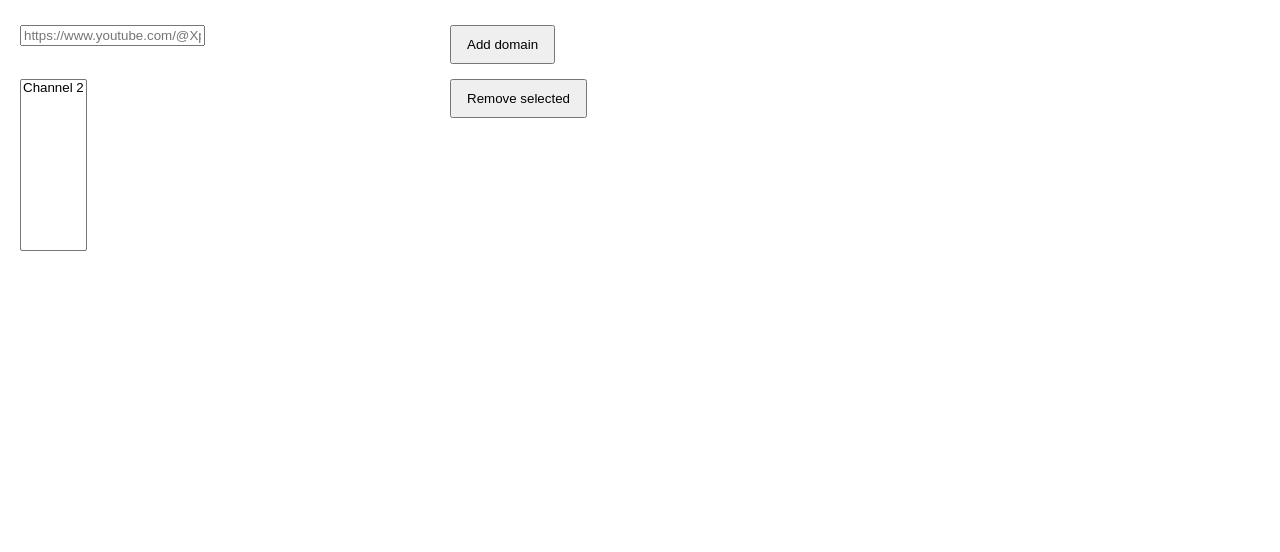
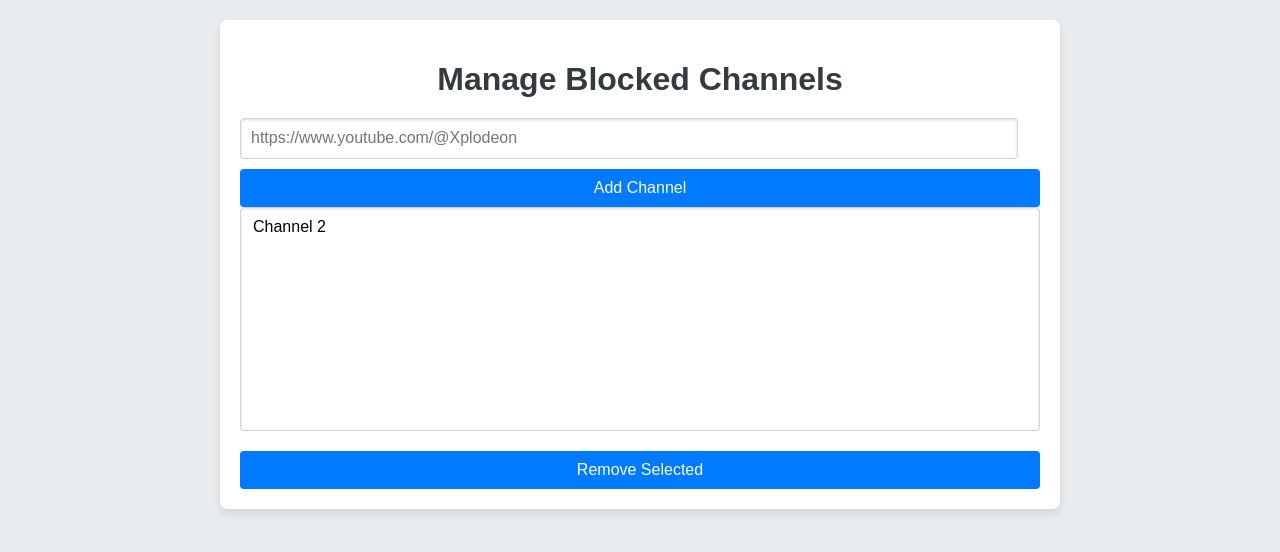
Before and after one commit to JoHoppe/YTBlock, a browser extension: page options.html in a window 1280 px wide. Drawn offline with nearby package versions, Linux system fonts and the light colour scheme.

Commit message:
changes options.html #css is my passion

```diff
--- a/options.html
+++ b/options.html
@@ -2,48 +2,91 @@
 <html>
 <head>
     <title>Options</title>
+    <link rel="stylesheet" href="https://cdn.jsdelivr.net/npm/purecss@3.0.0/build/pure-min.css" integrity="sha384-X38yfunGUhNzHpBaEBsWLO+A0HDYOQi8ufWDkZ0k9e0eXz/tH3II7uKZ9msv++Ls" crossorigin="anonymous">
     <style>
         body {
             font-family: Arial, sans-serif;
             margin: 20px;
+            background-color: #e9ecef;
         }
 
-        label, input {
-            display: block;
-            margin-bottom: 10px;
+        .container {
+            max-width: 800px;
+            margin: 0 auto;
+            background-color: #ffffff;
+            padding: 20px;
+            border-radius: 8px;
+            box-shadow: 0 4px 8px rgba(0, 0, 0, 0.1);
         }
 
-        button {
-            padding: 10px 15px;
+        h1 {
+            text-align: center;
+            color: #343a40;
+            margin-bottom: 20px;
+        }
+
+        .pure-form input[type="text"] {
+            width: calc(100% - 22px);
+            padding: 10px;
+            border: 1px solid #ced4da;
+            border-radius: 4px;
+            margin-bottom: 10px;
+            font-size: 16px;
+        }
+
+        .pure-form button {
+            padding: 10px;
+            background-color: #007bff;
+            color: #ffffff;
+            border: none;
+            border-radius: 4px;
+            cursor: pointer;
+            font-size: 16px;
+            transition: background-color 0.3s ease;
+            width: 100%;
+            box-sizing: border-box;
+        }
+
+        .pure-form button:hover {
+            background-color: #0056b3;
+        }
+
+        .pure-form select {
+            width: 100%;
+            padding: 10px;
+            border: 1px solid #ced4da;
+            border-radius: 4px;
+            font-size: 16px;
+            background-color: #ffffff;
+            margin-bottom: 20px;
+        }
+
+        .button-container {
+            display: flex;
+            justify-content: space-between;
+            gap: 10px;
+        }
+
+        .button-container button {
+            flex: 1;
+            margin: 0;
         }
     </style>
 </head>
 <body>
-<div>
-    <div>
-        <div style="float: left; max-width: 420px; width: 100%; margin-inline-end: 10px; padding-top: 5px">
-            <input type="text" value="" id="new-blocked-channel-input" placeholder="https://www.youtube.com/@Xplodeon" autocomplete="off">
-        </div>
-        <div style="float: left; padding: 5px 0 10px">
-            <button id="add_channel_button" type="submit" class="ui-button ui-corner-all ui-widget"><span
-                    class="ui-button-icon ui-icon ui-icon-plus"></span><span class="ui-button-icon-space"> </span><span
-                    class="i18n_add_domain_button">Add domain</span></button>
-        </div>
+    <div class="container">
+        <h1>Manage Blocked Channels</h1>
+        <form class="pure-form">
+            <input type="text" id="new-blocked-channel-input" placeholder="https://www.youtube.com/@Xplodeon" autocomplete="off">
+            <button id="add_channel_button" type="button">Add Channel</button>
+            <select id="blocked-select" size="10" multiple>
+                <option value="https://www.youtube.com/@channel2">Channel 2</option>
+            </select>
+            <div class="button-container">
+                <button id="remove-disabled-channels" type="button">Remove Selected</button>
+            </div>
+        </form>
     </div>
-    <div style="clear: both; overflow: hidden">
-        <div style="float: left; max-width: 420px; width: 100%; margin-inline-end: 10px; padding-top: 5px">
-            <select id="blocked-select" size="10" multiple="">
-                 <option value="https://www.youtube.com/@channel2">Channel 2</option>
-            </select>
-        </div>
-        <div style="float: left; padding-top: 5px">
-            <button id="remove-disabled-channels" class="ui-button ui-corner-all ui-widget"><span
-                    class="ui-button-icon ui-icon ui-icon-minus"></span><span class="ui-button-icon-space"> </span><span
-                    class="i18n_remove_button">Remove selected</span></button>
-        </div>
-    </div>
-</div>
-
-<script src="options.js"></script>
+    <script src="options.js"></script>
 </body>
 </html>
--- a/package.json
+++ b/package.json
@@ -2,5 +2,6 @@
   "name": "youtubeblock",
   "version": "1.0.0",
   "dependencies": {
+    "@picocss/pico": "^2.0.6"
   }
 }
```
